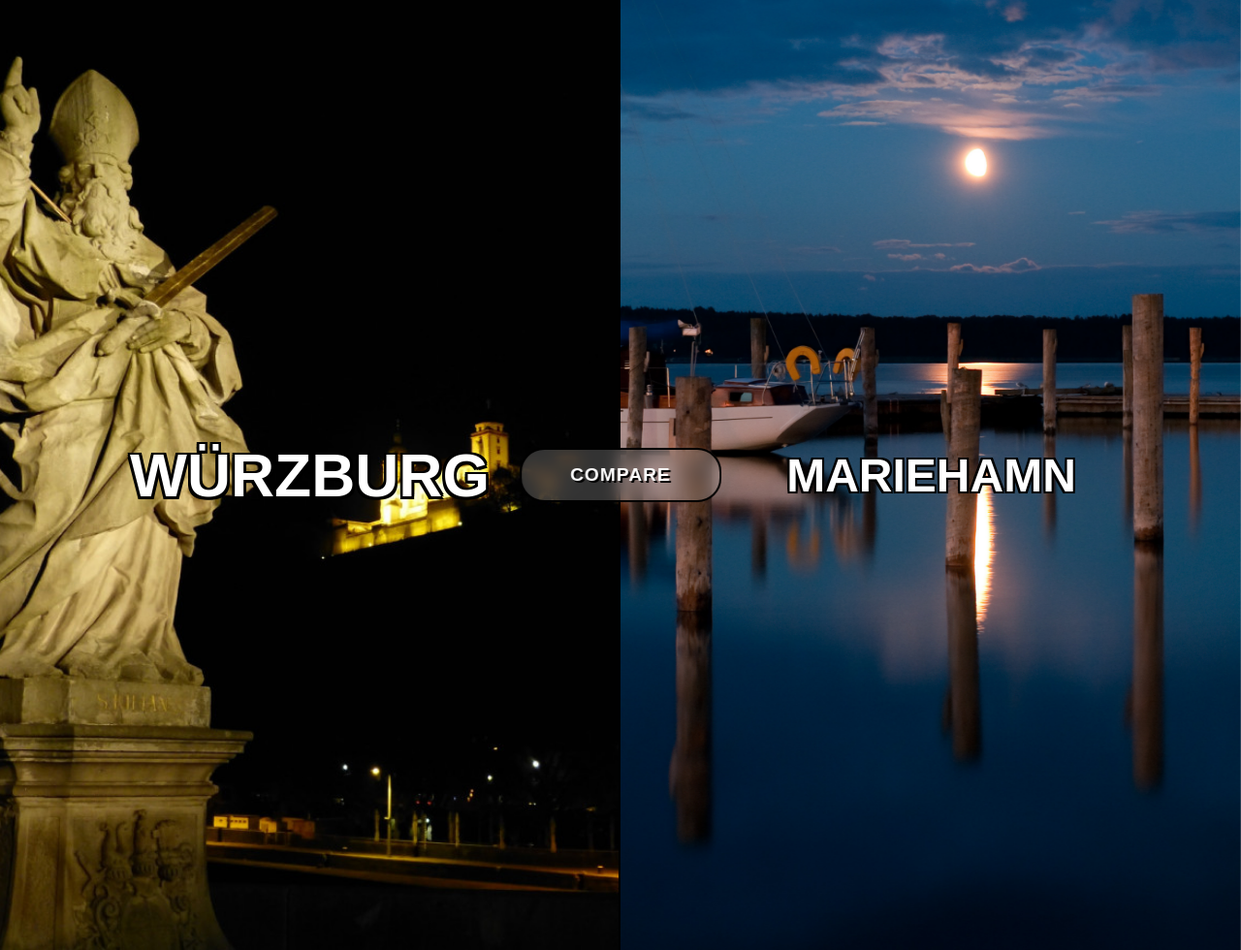
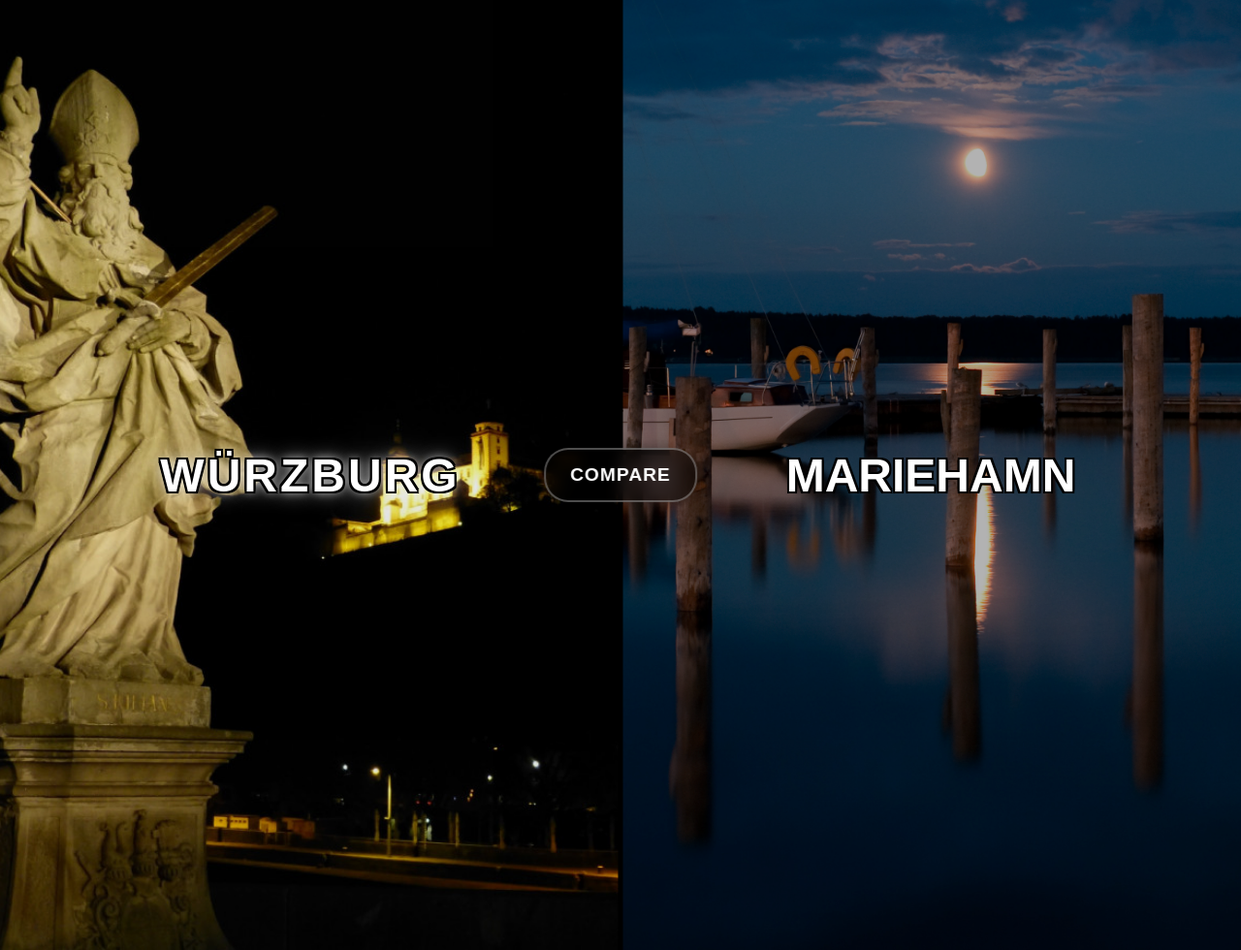
Before and after one commit to ig7oo/ErasmusWeatherApp, a PHP site: page /frontend/sites/wurzhamn.html in a window 1280 px wide. Shown: the whole page at 97% size. Run offline with PHP 8.4, Linux system fonts and the light colour scheme.

Commit message:
Css fixes

```diff
--- a/frontend/sites/mariehamn.html
+++ b/frontend/sites/mariehamn.html
@@ -37,7 +37,6 @@
             <div class="temp-display">19°C</div>
         </div>
 
-        <h3 style="text-align: center; color: white; margin-top: 30px; margin-bottom: 20px;">Historical Weather Data</h3>
 
         <div class="forecast-list">
             <!-- Content will be populated by JavaScript -->
--- a/frontend/sites/wurzburg.html
+++ b/frontend/sites/wurzburg.html
@@ -33,11 +33,6 @@
 
     <div class="current-weather">
         <div class="temp-display">19°C</div>
-    </div>
-
-    <div class="forecast-toggle">
-        <button class="forecast-btn active">Hourly Forecast</button>
-        <button class="forecast-btn">Weekly Forecast</button>
     </div>
 
     <div class="forecast-list">
--- a/frontend/style.css
+++ b/frontend/style.css
@@ -1,13 +1,27 @@
-.container {
+/* Reset and base styles */
+* {
     margin: 0;
     padding: 0;
+    box-sizing: border-box;
+}
+
+html, body {
+    height: 100%;
+    width: 100%;
+    overflow: hidden;
     font-family: 'Arial', sans-serif;
+}
+
+/* Split screen layout */
+body:not(.wurzburg-bg):not(.mariehamn-bg) {
+    position: relative;
     min-height: 100vh;
     overflow-x: hidden;
 }
 
-/* Split background only applies to default body */
-.container:not(.wurzburg-bg):not(.mariehamn-bg)::before {
+/* Desktop layout (left-right split) */
+@media (min-width: 769px) {
+    body:not(.wurzburg-bg):not(.mariehamn-bg)::before {
         content: '';
         position: fixed;
         top: 0;
@@ -20,7 +34,7 @@
         z-index: -1;
     }
 
-.container:not(.wurzburg-bg):not(.mariehamn-bg)::after {
+    body:not(.wurzburg-bg):not(.mariehamn-bg)::after {
         content: '';
         position: fixed;
         top: 0;
@@ -33,17 +47,6 @@
         z-index: -1;
     }
 
-.container.style*="background"] {
-    background-size: cover !important;
-    background-position: center !important;
-    background-repeat: no-repeat !important;
-}
-
-.container[style*="background"]::before,
-.container[style*="background"]::after {
-    content: none;
-}
-
     .divider {
         content: '';
         position: fixed;
@@ -53,9 +56,269 @@
         height: 100%;
         background-color: rgb(0, 0, 0);
         transform: translateX(-50%);
+        z-index: 5;
+    }
+
+    .city-link.left {
+        left: 0;
+        width: 50%;
+        height: 100%;
+    }
+
+    .city-link.right {
+        right: 0;
+        width: 50%;
+        height: 100%;
+    }
+
+    /* Horizontal compare arrows */
+    .compare-arrows {
+        flex-direction: row;
+    }
+
+    .mobile-arrow {
+        display: none;
+    }
+
+    .desktop-arrow {
+        display: inline-block;
+    }
+
+    @keyframes arrowPulse {
+        0% { transform: translateX(0); }
+        50% { transform: translateX(5px); }
+        100% { transform: translateX(0); }
+    }
+}
+
+/* Mobile layout (top-bottom split) */
+@media (max-width: 768px) {
+    body:not(.wurzburg-bg):not(.mariehamn-bg)::before {
+        content: '';
+        position: fixed;
+        top: 0;
+        left: 0;
+        width: 100%;
+        height: 50%;
+        background-image: url('images/wurzburg.jpg');
+        background-size: cover;
+        background-position: center;
         z-index: -1;
     }
 
+    body:not(.wurzburg-bg):not(.mariehamn-bg)::after {
+        content: '';
+        position: fixed;
+        bottom: 0;
+        left: 0;
+        width: 100%;
+        height: 50%;
+        background-image: url('images/mariehamn.jpg');
+        background-size: cover;
+        background-position: center;
+        z-index: -1;
+    }
+
+    .divider {
+        content: '';
+        position: fixed;
+        top: 50%;
+        left: 0;
+        width: 100%;
+        height: 5px;
+        background-color: rgb(0, 0, 0);
+        transform: translateY(-50%);
+        z-index: 5;
+    }
+
+    .city-link.left {
+        top: 0;
+        left: 0;
+        width: 100%;
+        height: 50%;
+    }
+
+    .city-link.right {
+        bottom: 0;
+        left: 0;
+        width: 100%;
+        height: 50%;
+    }
+
+    /* Vertical compare arrows */
+    .compare-arrows {
+        flex-direction: column;
+    }
+
+    .desktop-arrow {
+        display: none;
+    }
+
+    .mobile-arrow {
+        display: inline-block;
+    }
+
+    @keyframes arrowPulse {
+        0% { transform: translateY(0); }
+        50% { transform: translateY(5px); }
+        100% { transform: translateY(0); }
+    }
+}
+
+/* Common styles for both layouts */
+.city-links {
+    position: fixed;
+    top: 0;
+    left: 0;
+    width: 100%;
+    height: 100%;
+    z-index: 1;
+}
+
+.city-link {
+    position: absolute;
+    display: flex;
+    justify-content: center;
+    align-items: center;
+    color: white;
+    text-decoration: none;
+    font-size: 3rem;
+    font-weight: bold;
+    text-transform: uppercase;
+    text-shadow:
+        2px 2px 0 #000,
+        -2px -2px 0 #000,
+        2px -2px 0 #000,
+        -2px 2px 0 #000,
+        0 2px 0 #000,
+        2px 0 0 #000,
+        0 -2px 0 #000,
+        -2px 0 0 #000;
+    transition: all 0.4s ease;
+}
+
+.city-link::before {
+    content: '';
+    position: absolute;
+    top: 0;
+    left: 0;
+    width: 100%;
+    height: 100%;
+    background-color: rgba(0, 0, 0, 0.3);
+    transition: background-color 0.4s ease;
+    z-index: -1;
+}
+
+.city-link:hover {
+    letter-spacing: 3px; /* Reduced from 5px for subtler effect */
+    color: #fff;
+    text-shadow:
+        2px 2px 0 #000,
+        -2px -2px 0 #000,
+        2px -2px 0 #000,
+        -2px 2px 0 #000,
+        0 2px 0 #000,
+        2px 0 0 #000,
+        0 -2px 0 #000,
+        -2px 0 0 #000,
+        0 0 10px rgba(255, 255, 255, 0.8),
+        0 0 20px rgba(255, 255, 255, 0.8);
+}
+
+.city-link:hover::before {
+    background-color: rgba(0, 0, 0, 0.1);
+}
+
+/* Remove the underline effect completely */
+.city-link::after {
+    content: none;
+}
+
+/* Different underline positions based on layout */
+@media (min-width: 769px) {
+    .city-link::after {
+        width: 0;
+        height: 3px;
+        bottom: 40%;
+        left: 50%;
+        transform: translateX(-50%);
+    }
+
+    .city-link:hover::after {
+        width: 40%;
+    }
+}
+
+@media (max-width: 768px) {
+    .city-link::after {
+        width: 3px;
+        height: 0;
+        bottom: 50%;
+        left: 40%;
+        transform: translateY(50%);
+    }
+
+    .city-link:hover::after {
+        height: 40%;
+    }
+}
+
+.compare-arrows {
+    position: fixed;
+    top: 50%;
+    left: 50%;
+    transform: translate(-50%, -50%);
+    display: flex;
+    gap: 10px;
+    padding: 15px 30px;
+    background: rgba(0, 0, 0, 0.5);
+    border-radius: 25px;
+    backdrop-filter: blur(8px);
+    border: 2px solid rgba(255, 255, 255, 0.3);
+    z-index: 10;
+    transition: all 0.3s ease;
+    cursor: pointer;
+    box-shadow: 0 0 15px rgba(0, 0, 0, 0.3);
+}
+
+.compare-arrows:hover {
+    background: rgba(0, 0, 0, 0.7);
+    border-color: rgba(255, 255, 255, 0.8);
+    box-shadow:
+        0 0 20px rgba(0, 0, 0, 0.5),
+        0 0 30px rgba(255, 255, 255, 0.2);
+    transform: translate(-50%, -50%) scale(1.05);
+}
+
+.compare-arrows span {
+    color: white;
+    font-weight: bold;
+    font-size: 1.2rem;
+    text-transform: uppercase;
+    letter-spacing: 1px;
+    transition: all 0.3s ease;
+}
+
+.compare-arrows:hover span {
+    letter-spacing: 2px;
+}
+
+.compare-arrows i {
+    font-size: 24px;
+    color: white;
+    animation: arrowPulse 1.5s infinite;
+    text-shadow: 2px 2px 0 #000;
+    transition: all 0.3s ease;
+}
+
+.compare-arrows:hover i {
+    color: #3498db;
+    text-shadow:
+        0 0 5px #3498db,
+        0 0 10px #3498db;
+}
+
+/* Header styling - restore to original */
 .header {
     position: absolute;
     top: 0;
@@ -298,46 +554,6 @@ compare-contaienr {
     color: white;
 }
 
-.compare-arrows {
-    position: fixed;
-    top: 50%;
-    left: 50%;
-    transform: translate(-50%, -50%);
-    display: flex;
-    gap: 20px;
-    padding: 15px 30px;
-    background: rgba(255,255,255,0.2);
-    border-radius: 25px;
-    backdrop-filter: blur(8px);
-    border: 2px solid black;
-    z-index: 1001;
-    transition: all 0.3s ease;
-}
-
-.compare-arrows:hover {
-    transform: translate(-50%, -50%) scale(1.1);
-    background: rgba(255,255,255,0.3);
-    box-shadow: 0 0 20px rgba(0,0,0,0.5);
-}
-
-.compare-arrows i {
-    font-size: 24px;
-    color: white;
-    animation: arrowPulse 1.5s infinite;
-    text-shadow: 2px 2px 0 #000;
-}
-
-.compare-arrows span {
-    text-shadow: 2px 2px 0 #000;
-    transition: all 0.3s ease;
-}
-
-.compare-arrows:hover span {
-    transform: scale(1.2);
-    text-shadow: 3px 3px 0 #000;
-    letter-spacing: 2px;
-}
-
 #comparison-forecast {
     display: flex;
     flex-wrap: wrap;
@@ -345,60 +561,6 @@ compare-contaienr {
     gap: 15px;
     justify-content: center;
     margin-bottom: 40px;
-}
-
-@keyframes arrowPulse {
-    0% { transform: translateX(0); }
-    50% { transform: translateX(5px); }
-    100% { transform: translateX(0); }
-}
-
-.city-links {
-    position: fixed;
-    top: 0;
-    left: 0;
-    width: 100%;
-    height: 100%;
-    z-index: 1;
-}
-
-.city-link {
-    position: absolute;
-    width: 50%;
-    height: 100%;
-    display: flex;
-    justify-content: center;
-    align-items: center;
-    color: white;
-    text-decoration: none;
-    font-size: 3rem;
-    font-weight: bold;
-    text-transform: uppercase;
-    opacity: 1;
-    text-shadow:
-        2px 2px 0 #000,
-        -2px -2px 0 #000,
-        2px -2px 0 #000,
-        -2px 2px 0 #000,
-        0 2px 0 #000,
-        2px 0 0 #000,
-        0 -2px 0 #000,
-        -2px 0 0 #000;
-    transition: transform 0.3s ease, text-shadow 0.3s ease;
-}
-
-.city-link.left {
-    left: 0;
-    width: calc(50% - 1px);
-}
-
-.city-link.right {
-    left: calc(50% + 1px);
-    width: calc(50% - 1px);
-}
-
-.city-link:hover {
-    transform: scale(1.3);
 }
 
 a {
@@ -681,3 +853,65 @@ canvas {
         margin-top: 80px;
     }
 }
+
+/* Remove the underline effect for city links */
+.city-link::after {
+    content: none; /* Remove the underline element completely */
+}
+
+/* Keep the compare button but remove the arrows */
+.compare-arrows i {
+    display: none; /* Hide only the arrow icons */
+}
+
+/* Adjust the compare button padding since we don't have arrows */
+.compare-arrows {
+    padding: 15px 25px;
+}
+
+/* Remove the arrow animation since there are no arrows */
+@keyframes arrowPulse {
+    0%, 50%, 100% { transform: none; }
+}
+
+/* Back to Top Button */
+#back-to-top {
+    position: fixed;
+    bottom: 30px;
+    right: 30px;
+    width: 50px;
+    height: 50px;
+    border-radius: 50%;
+    background: rgba(52, 152, 219, 0.8);
+    color: white;
+    border: none;
+    display: none;
+    justify-content: center;
+    align-items: center;
+    cursor: pointer;
+    z-index: 1000;
+    box-shadow: 0 4px 10px rgba(0, 0, 0, 0.3);
+    transition: all 0.3s ease;
+    opacity: 0;
+}
+
+#back-to-top:hover {
+    background: rgba(52, 152, 219, 1);
+    transform: translateY(-5px);
+    box-shadow: 0 6px 15px rgba(0, 0, 0, 0.4);
+}
+
+#back-to-top i {
+    font-size: 20px;
+}
+
+/* Fix overflow issues */
+body.mariehamn-bg, body.wurzburg-bg {
+    overflow-y: auto;
+    overflow-x: hidden;
+}
+
+/* Ensure the page is scrollable when needed */
+html {
+    overflow-y: auto;
+}
```
Also changed, not shown: other parts of frontend/style.css (+18 -15 lines), frontend/js/wurzburg.js (+49 -5 lines), frontend/sites/compare.html (line endings or trailing spaces), frontend/sites/wurzhamn.html (line endings or trailing spaces). Lines whose indentation alone changed are shown as unchanged.
